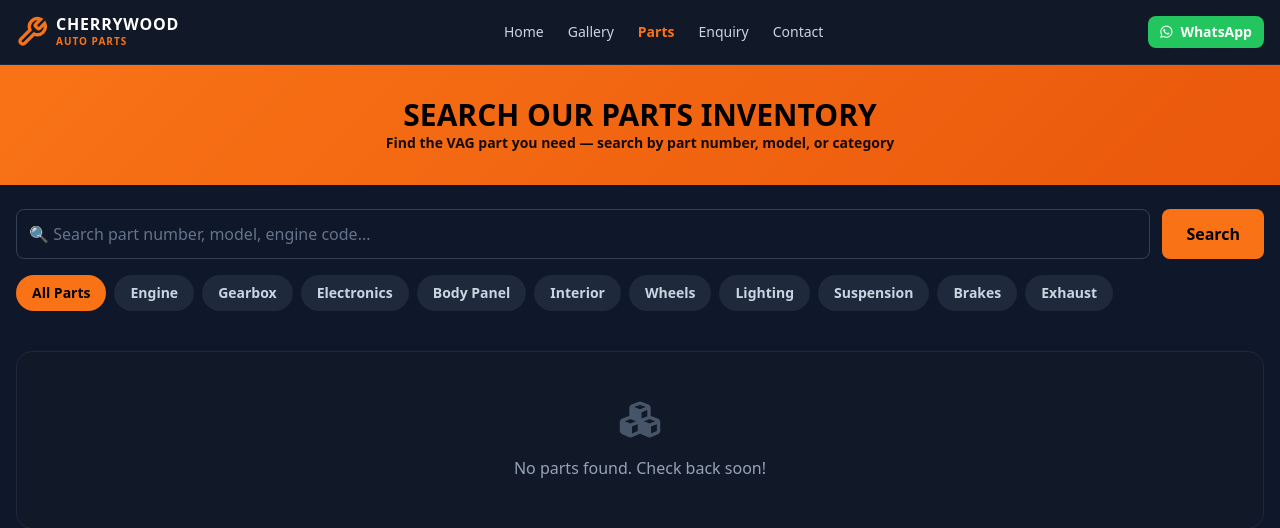
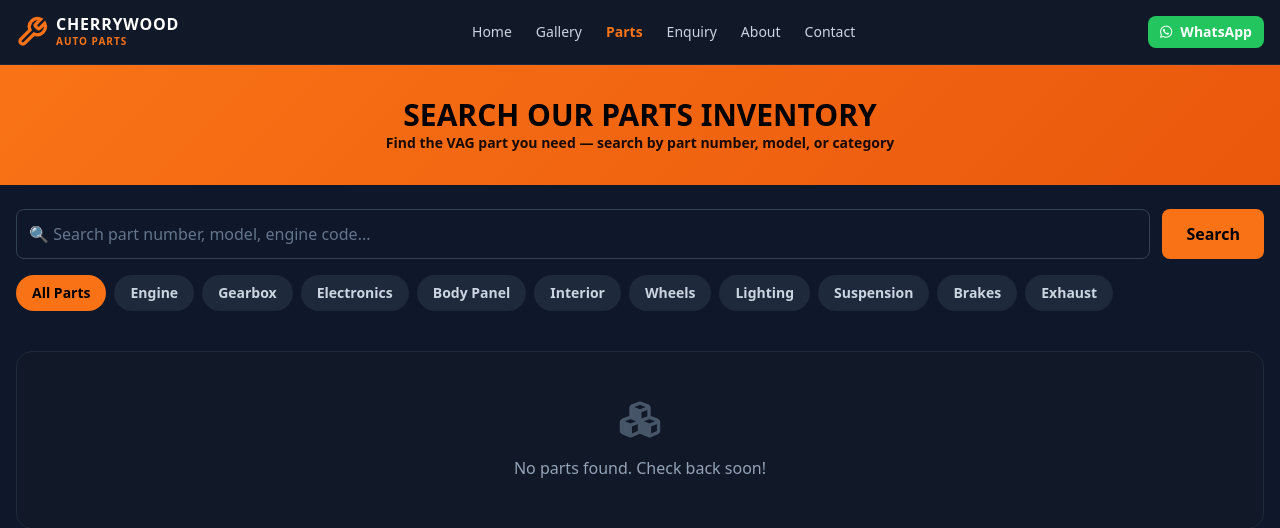
Before and after one commit to zabdi908-glitch/cherrywood-inventory-dev, a Python web app: template templates/parts_public.html in a window 1280 px wide. Shown: the top 528 px of the page. Run offline with Jinja, Linux system fonts and the light colour scheme; the template is opened without the code that fills it, so the values that code supplies are empty; some libraries are stand-ins or nearby versions.

Commit message:
Add 'About' link to navigation menu

```diff
--- a/templates/parts_public.html
+++ b/templates/parts_public.html
@@ -32,6 +32,7 @@
                 <a href="/gallery" class="text-sm text-slate-300 hover:text-[#f97316] transition">Gallery</a>
                 <a href="/parts-public" class="text-sm text-[#f97316] font-bold transition">Parts</a>
                 <a href="/enquiry" class="text-sm text-slate-300 hover:text-[#f97316] transition">Enquiry</a>
+                <a href="/about" class="text-sm text-slate-300 hover:text-[#f97316] transition">About</a>
                 <a href="/contact" class="text-sm text-slate-300 hover:text-[#f97316] transition">Contact</a>
             </div>
             <div class="flex items-center gap-3">
@@ -53,6 +54,7 @@
                 <a href="/gallery" class="text-sm text-slate-300 hover:text-[#f97316] transition py-1">Gallery</a>
                 <a href="/parts-public" class="text-sm text-[#f97316] font-bold transition py-1">Parts</a>
                 <a href="/enquiry" class="text-sm text-slate-300 hover:text-[#f97316] transition py-1">Enquiry</a>
+                <a href="/about" class="text-sm text-slate-300 hover:text-[#f97316] transition py-1">About</a>
                 <a href="/contact" class="text-sm text-slate-300 hover:text-[#f97316] transition py-1">Contact</a>
             </div>
         </div>
```
